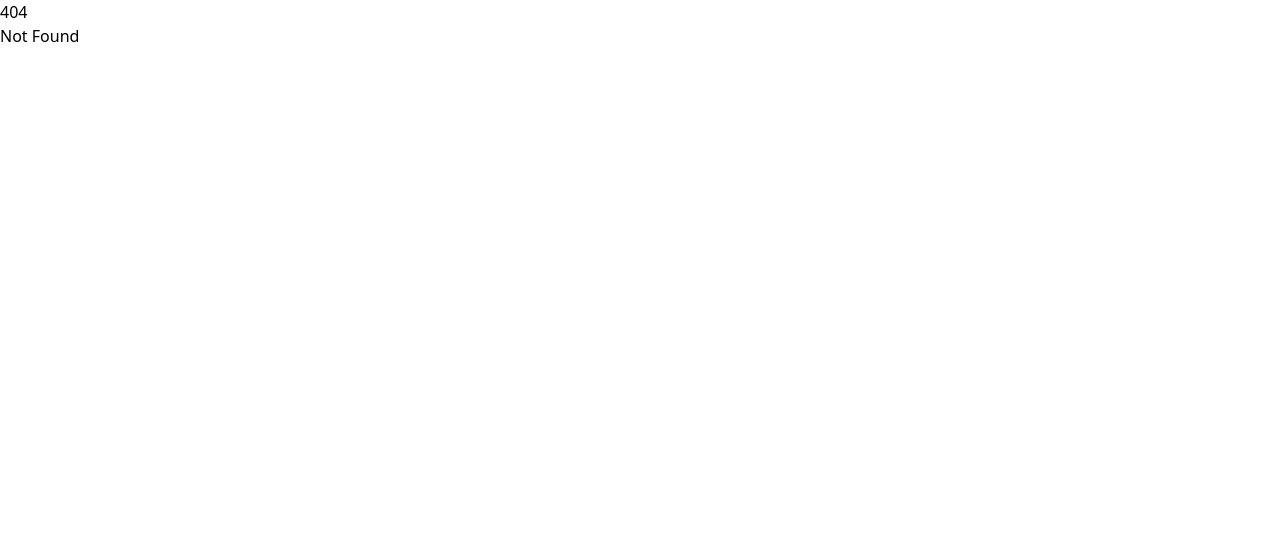
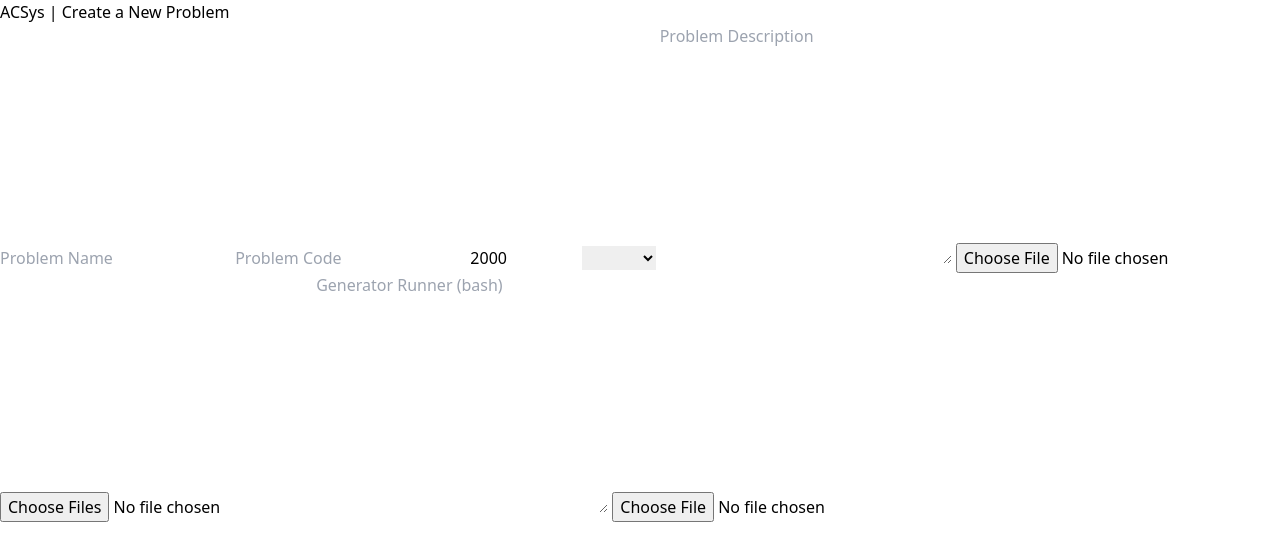
Before and after one commit to smtnhacker/acsys, a SvelteKit app in the folder client/: page /problems/new in a window 1280 px wide. Before the commit this address had no page. Shown: the top 560 px of the page. Built offline with nearby package versions, Linux system fonts and the light colour scheme.

Commit message:
chore: migrate pages to svelte

```diff
--- /dev/null
+++ b/client/src/routes/login/+page.svelte
@@ -0,0 +1,59 @@
+<script>
+  let formData = {
+    email: "",
+    password: "",
+    isTeacher: false,
+  };
+
+  function handleChange(event) {
+    const { name, value, type, checked } = event.target;
+    formData = {
+      ...formData,
+      [name]: type === "checkbox" ? checked : value,
+    };
+  }
+
+  function handleSubmit(event) {
+    event.preventDefault();
+    console.log("Submitted", formData);
+  }
+</script>
+
+<div>
+  <div class="header">ACSys</div>
+  <div>
+    <form on:submit={handleSubmit}>
+      <h2>Login</h2>
+      <label for="email">
+        <input
+          type="email"
+          name="email"
+          placeholder="Email"
+          bind:value={formData.email}
+          on:input={handleChange}
+          required
+        />
+      </label>
+      <label for="password">
+        <input
+          type="password"
+          name="password"
+          placeholder="Password"
+          bind:value={formData.password}
+          on:input={handleChange}
+          required
+        />
+      </label>
+      <label for="isTeacher">
+        Are you a teacher?
+        <input
+          type="checkbox"
+          name="isTeacher"
+          bind:checked={formData.isTeacher}
+          on:change={handleChange}
+        />
+      </label>
+      <input type="submit" value="Login" />
+    </form>
+  </div>
+</div>
--- /dev/null
+++ b/client/src/routes/problems/+page.svelte
@@ -0,0 +1,5 @@
+<script>
+    import TeacherProblemList from "./TeacherProblemList.svelte";
+</script>
+
+<TeacherProblemList />
--- /dev/null
+++ b/client/src/routes/problems/ListEntry.svelte
@@ -0,0 +1,14 @@
+<script>
+    export let name;
+    export let classID;
+    // export let code;
+    export let isEditable;
+</script>
+
+<div>
+{#if isEditable}
+    <div>{name} | Class {classID} <button>Edit</button></div>
+{:else}
+    <div>{name} | Class {classID}</div>
+{/if}
+</div>
--- /dev/null
+++ b/client/src/routes/problems/TeacherProblemList.svelte
@@ -0,0 +1,71 @@
+<script>
+    import { onMount } from "svelte";
+    import ListEntry from "./ListEntry.svelte";
+
+    const SAMPLE = [
+      {
+        class: "A",
+        name: "Simple Operators",
+        code: "simple-op",
+      },
+      {
+        class: "A",
+        name: "Conditionals",
+        code: "if-else",
+      },
+      {
+        class: "B",
+        name: "Peeta and Binary Search",
+        code: "bsearch",
+      },
+      {
+        class: "C",
+        name: "Tesseract and the Infinite Tsukuyomi",
+        code: "tesseract",
+      },
+    ];
+
+    let classID = "";
+    let problems = [];
+
+    function handleClassIDChange(event) {
+      classID = event.target.value;
+    }
+
+    function filterProblems() {
+      problems = SAMPLE.filter(
+        (problem) =>
+          classID === "" || problem.class.toLowerCase() === classID.toLowerCase()
+      );
+    }
+
+    onMount(filterProblems);
+  </script>
+
+  <div>
+    <div>
+      <h1>ACSys | Problem List</h1>
+    </div>
+    <div>
+      Class:{" "}
+      <input
+        type="text"
+        name="class"
+        placeholder="Class ID"
+        on:input={handleClassIDChange}
+      />
+      <button>New Problem</button>
+    </div>
+    <div>
+      {#each problems as problem (problem.code)}
+        <li>
+          <ListEntry
+            name={problem.name}
+            classID={problem.class}
+            code={problem.code}
+            isEditable={true}
+          />
+        </li>
+      {/each}
+    </div>
+  </div>
--- /dev/null
+++ b/client/src/routes/problems/new/+page.svelte
@@ -0,0 +1,126 @@
+<script>
+    let formData = {
+      title: '',
+      code: '',
+      timeLimit: 2000,
+      language: 'C++',
+      description: '',
+      scorer: null,
+      generators: [],
+      generatorCode: '',
+      validator: null
+    };
+
+    function handleChange(event) {
+      const { name, value, type, files } = event.target;
+
+      if (type === "file") {
+        formData[name] = files[0];
+      } else {
+        formData[name] = type === "number" ? Number(value) : value;
+      }
+    }
+
+    function handleSubmit(event) {
+      event.preventDefault();
+      console.log("Submitted", formData);
+    }
+  </script>
+
+  <div>
+    <div><h1>ACSys | Create a New Problem</h1></div>
+    <div>
+      <form on:submit={handleSubmit}>
+        <label for="title">
+          <input
+            type="text"
+            name="title"
+            placeholder="Problem Name"
+            bind:value={formData.title}
+            on:input={handleChange}
+            required
+          />
+        </label>
+        <label for="code">
+          <input
+            type="text"
+            name="code"
+            placeholder="Problem Code"
+            bind:value={formData.code}
+            on:input={handleChange}
+            required
+          />
+        </label>
+        <label for="timeLimit">
+          <input
+            type="number"
+            name="timeLimit"
+            placeholder="Time Limit (ms)"
+            bind:value={formData.timeLimit}
+            on:input={handleChange}
+            min="100"
+            max="10000"
+          />
+        </label>
+        <label for="language">
+          <select
+            name="language"
+            bind:value={formData.language}
+            on:change={handleChange}
+          >
+            <option value="cpp">C++</option>
+            <option value="python">Python</option>
+          </select>
+        </label>
+        <label for="description">
+          <textarea
+            name="description"
+            cols="30" rows="10"
+            placeholder="Problem Description"
+            bind:value={formData.description}
+            on:input={handleChange}
+          ></textarea>
+        </label>
+        <label for="scorer">
+          <input
+            type="file"
+            name="scorer"
+            on:change={handleChange}
+          />
+          {#if formData.scorer}
+            <p>Scorer: {formData.scorer.name}</p>
+          {/if}
+        </label>
+        <label for="generators">
+          <input
+            type="file"
+            name="generators"
+            multiple
+            on:change={handleChange}
+          />
+          {#if formData.generators.length > 0}
+            <p>Number of Generators: {formData.generators.length}</p>
+          {/if}
+        </label>
+        <label for="generatorCode">
+          <textarea
+            name="generatorCode"
+            cols="30" rows="10"
+            placeholder="Generator Runner (bash)"
+            bind:value={formData.generatorCode}
+            on:input={handleChange}
+          ></textarea>
+        </label>
+        <label for="validator">
+          <input
+            type="file"
+            name="validator"
+            on:change={handleChange}
+          />
+          {#if formData.validator}
+            <p>Validator: {formData.validator.name}</p>
+          {/if}
+        </label>
+      </form>
+    </div>
+  </div>
```
